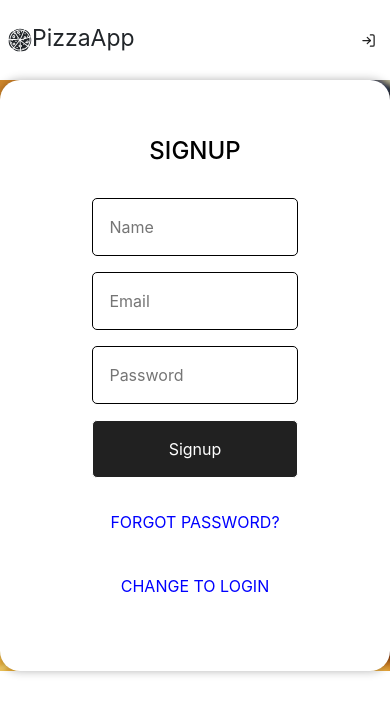
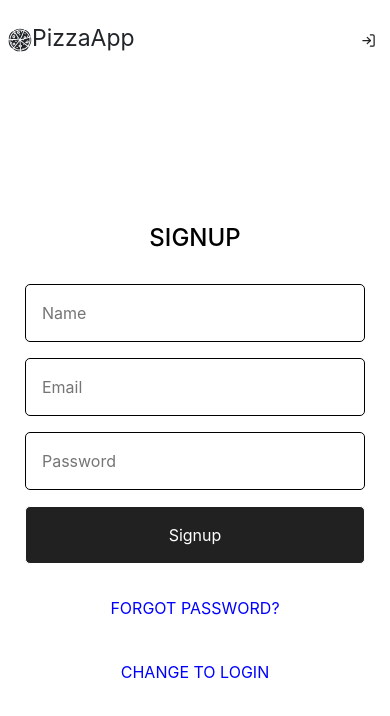
Before and after one commit to paragborkar/PizzaApp-frontend, a React (Create React App) app: page / in a window 390 px wide. Shown: the top 716 px of the page. Built offline with nearby package versions, Linux system fonts and the light colour scheme; no server answers.

Commit message:
Updated The CSS For Small Screens And Updated The Razorpay Logic For Rerender

```diff
--- a/public/index.html
+++ b/public/index.html
@@ -30,6 +30,5 @@
   <body>
     <noscript>You need to enable JavaScript to run this app.</noscript>
     <div id="root"></div>
-    <script src="https://checkout.razorpay.com/v1/checkout.js"></script>
   </body>
 </html>
--- a/src/components/ConfirmOrder.jsx
+++ b/src/components/ConfirmOrder.jsx
@@ -20,6 +20,17 @@ const ConfirmOrder = () => {
 
   const dispatch = useDispatch();
   const navigate = useNavigate();
+
+  useEffect(() => {
+    const script = document.createElement("script");
+    script.src = "https://checkout.razorpay.com/v1/checkout.js";
+    script.async = true;
+    document.body.appendChild(script);
+
+    return () => {
+      document.body.removeChild(script);
+    };
+  }, []);
 
   const submitHandler = async (e) =>{
     e.preventDefault();
@@ -78,6 +89,11 @@ const ConfirmOrder = () => {
         theme: {
           color: "#9c003c",
         },
+        modal: {
+          ondismiss: function () {
+            setDisableBtn(false);
+          },
+        },
       };
       const razorpay = new window.Razorpay(options);
       razorpay.open();
--- a/src/styles/contact.scss
+++ b/src/styles/contact.scss
@@ -14,7 +14,7 @@
         display: flex;
         flex-direction: column;
         align-items: center;
-        padding: 2rem;
+        padding: 1.5rem;
         width: 40%;
         height: 80%;
         justify-content: center;
@@ -25,7 +25,7 @@
         >h2 {
             font-size: 1.5rem;
             text-transform: uppercase;
-            margin: 2rem 0;
+            margin: 0.5rem 0 1.5rem 0;
             color: black;
         }
 
@@ -53,13 +53,21 @@
     }
 }
 
-@media screen and (max-width:600px) {
+@media screen and (max-width: 600px) {
     .contact {
-        height: 70vh;
+        height: calc(100vh - 5rem);
+        background-image: none;
+        background-color: white;
 
         >form {
             width: 100%;
-            height: 100%;
+            height: auto;
+            padding: 2rem 1rem;
+            box-shadow: none;
+
+            >input, >textarea, >button {
+                width: 95%;
+            }
         }
     }
 }
--- a/src/styles/login.scss
+++ b/src/styles/login.scss
@@ -14,13 +14,16 @@
         display: flex;
         flex-direction: column;
         align-items: center;
-        padding: 1.5rem;
+        padding: 2rem;
         width: 40%;
-        height: 80%;
+        height: auto;
+        min-height: 70%;
+        max-height: 90%;
         justify-content: center;
         background-color: white;
         border-radius: 20px;
         box-shadow: 0 0 10px rgba(0, 0, 0, 0.3);
+        overflow-y: auto;
 
         >h2 {
             font-size: 1.5rem;
@@ -35,13 +38,14 @@
             outline: none;
             border: 1px solid;
             margin: 0.5rem;
-            width: 60%;
+            width: 70%;
             border-radius: 5px;
         }
 
         >p {
             color: blue;
             text-transform: uppercase;
+            cursor: pointer;
         }
 
         >button {
@@ -56,13 +60,32 @@
     }
 }
 
-@media screen and (max-width:600px) {
+// Tablet View
+@media screen and (min-width: 601px) and (max-width: 1024px) {
     .login {
-        height: 70vh;
+        >form {
+            width: 60%;
+            padding: 3rem 2rem;
+        }
+    }
+}
+
+// Mobile View
+@media screen and (max-width: 600px) {
+    .login {
+        height: calc(100vh - 5rem);
+        background-image: none;
+        background-color: white;
 
         >form {
             width: 100%;
-            height: 100%;
+            height: auto;
+            padding: 2rem 1rem;
+            box-shadow: none;
+
+            >input, >button {
+                width: 95%;
+            }
         }
     }
 }
```
